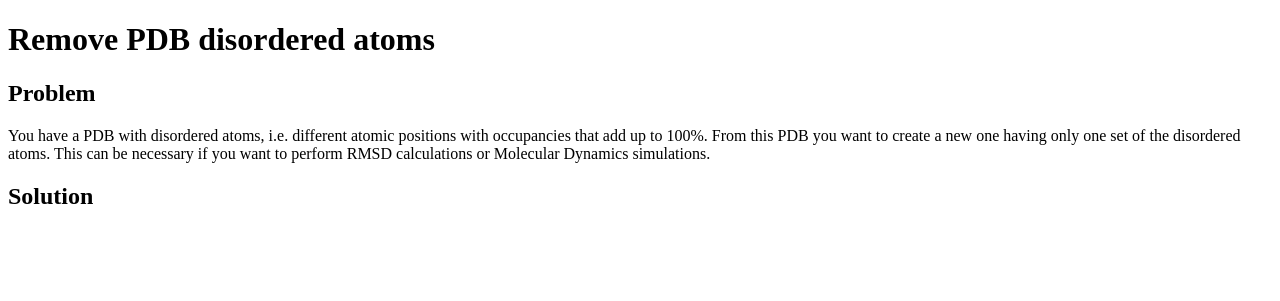
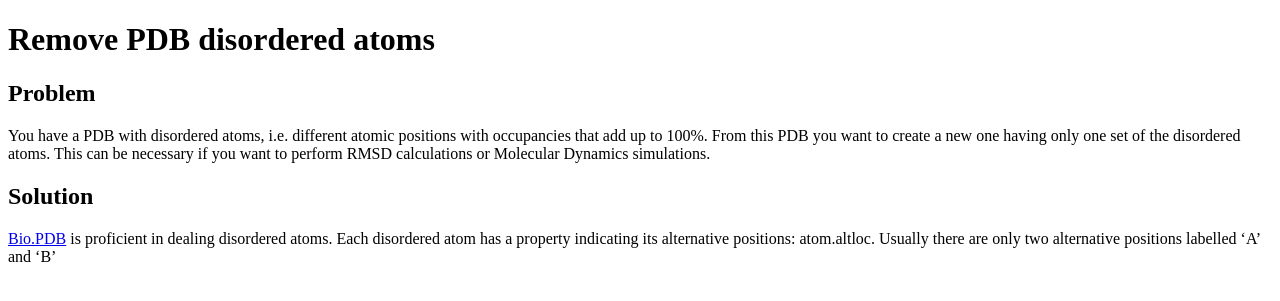
Before and after one commit to biopython/biopython.github.io, a Jekyll site: the page built from wiki/Remove_PDB_disordered_atoms.md, in a window 1280 px wide. Shown: the top 301 px of the page. Built offline with Jekyll 4.4.1, drawn with Linux system fonts in a browser that asks for light colours.

Commit message:
Change to wiki page

```diff
--- a/wiki/Remove_PDB_disordered_atoms.md
+++ b/wiki/Remove_PDB_disordered_atoms.md
@@ -17,3 +17,8 @@ simulations.
 
 Solution
 --------
+
+[Bio.PDB](Bio.PDB "wikilink") is proficient in dealing disordered atoms.
+Each disordered atom has a property indicating its alternative
+positions: atom.altloc. Usually there are only two alternative positions
+labelled 'A' and 'B'
```
Also changed, not shown: 1 other file.
